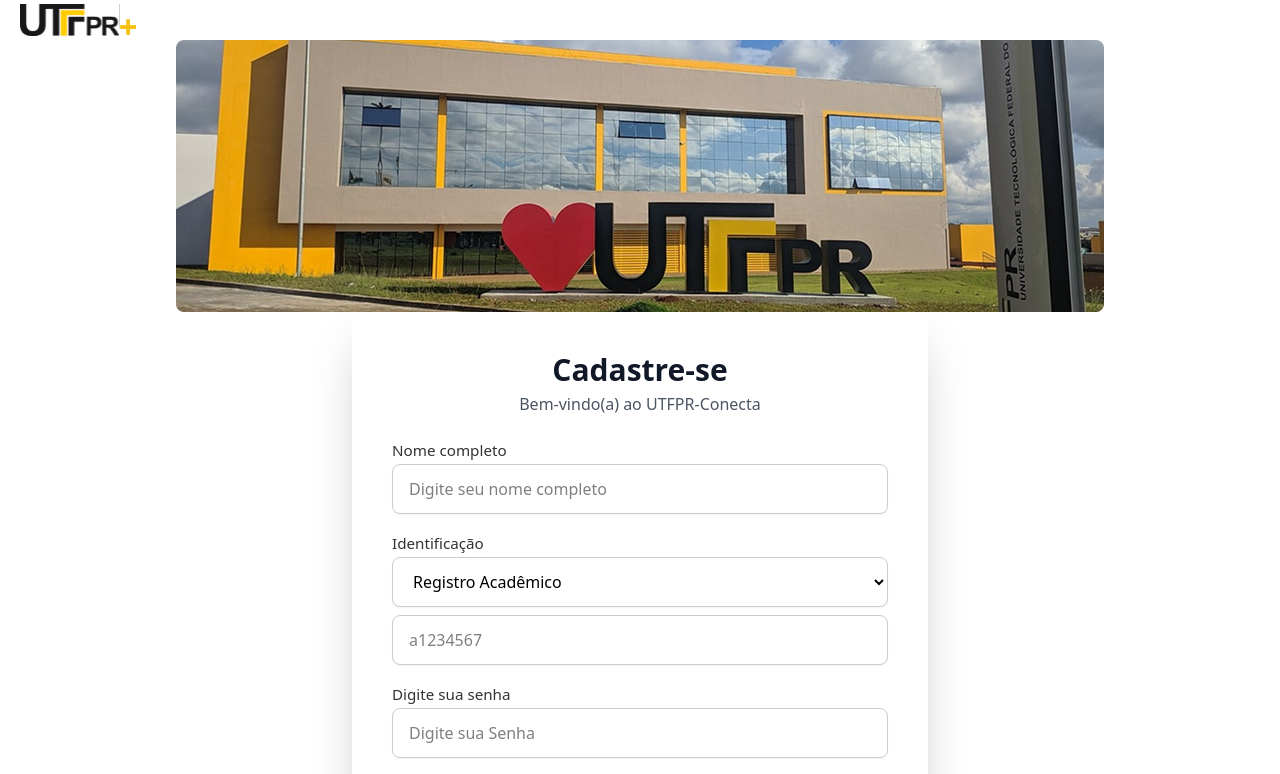
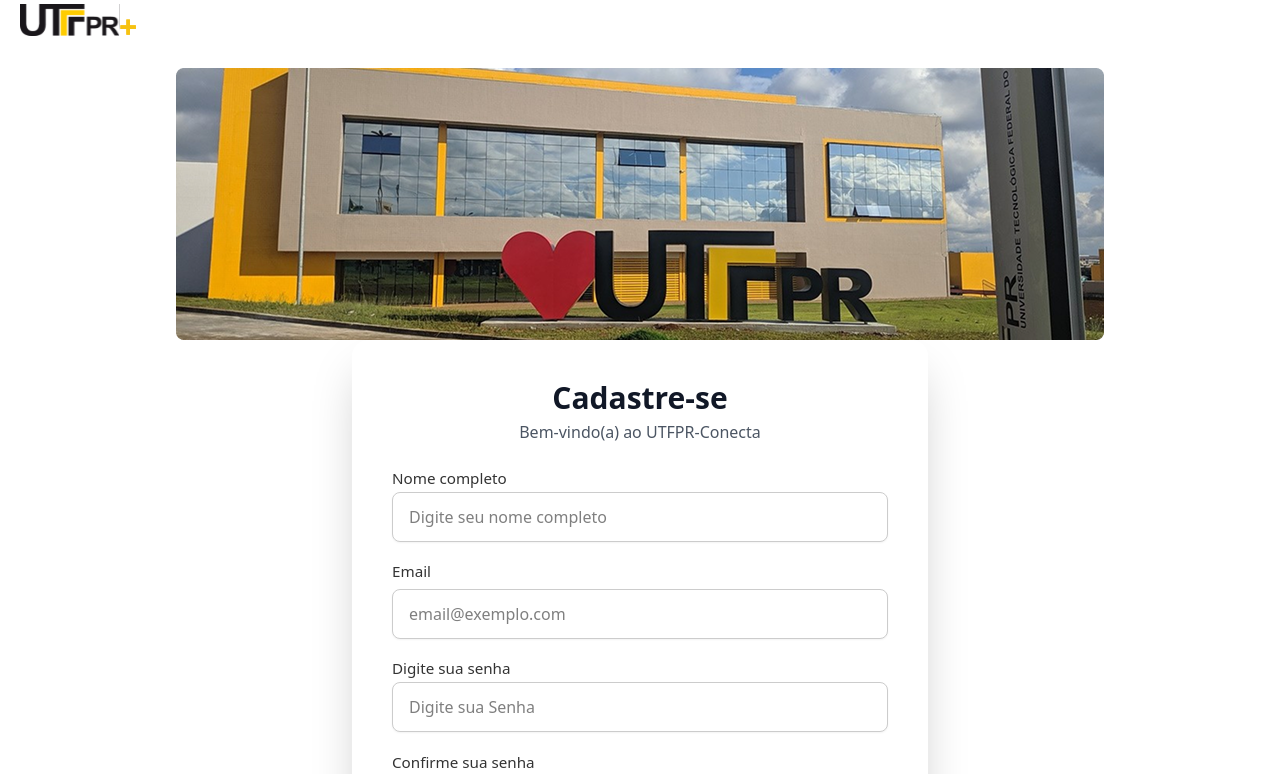
Before and after one commit to leonardohirt/UTFPR-Conecta, an Angular app: page /register in a window 1280 px wide. Shown: the top 774 px of the page. Built offline with nearby package versions, Linux system fonts and the light colour scheme.

Commit message:
Retirando o select RA

```diff
--- a/src/app/features/login/login.html
+++ b/src/app/features/login/login.html
@@ -5,7 +5,7 @@
 <main>
 
     <!--Imagem da UTFPR-->
-    <div class="flex justify-center">
+    <div class="flex justify-center mt-7">
         <img
             class="w-780 h-auto object-contain"
             src="assets/images/utfpr-main2.png"
--- a/src/app/features/register-form/register-form.html
+++ b/src/app/features/register-form/register-form.html
@@ -1,7 +1,7 @@
 <!--Navbar-->
 <app-register-navbar> </app-register-navbar>
 
-<div class="flex justify-center">
+<div class="flex justify-center mt-7">
 
   <img
     class="w-780 h-auto object-contain"
@@ -37,29 +37,8 @@
           </div>
 
           <div>
-            <label for="id" class="block text-sm font-medium text-gray-700">Identificação</label>
-
-            <select
-              name="id"
-              id="id"
-              [(ngModel)]="selectType"
-              class="mt-1 w-full p-2 border border-gray-300 rounded-md shadow-sm focus:outline-none focus:ring-2 focus:ring-blue-500"
-            >
-              <option value="ra">Registro Acadêmico</option>
-              <option value="email">Email</option>
-            </select>
-
+            <label for="email" class="block text-sm font-medium text-gray-700">Email</label>
             <input
-              *ngIf="selectType === 'ra'"
-              type="text"
-              name="ra"
-              placeholder="a1234567"
-              [(ngModel)]="ra"
-              class="mt-2 w-full p-2 border border-gray-300 rounded-md shadow-sm focus:outline-none focus:ring-2 focus:ring-blue-500"
-            />
-
-            <input
-              *ngIf="selectType === 'email'"
               type="email"
               name="email"
               placeholder="email@exemplo.com"
--- a/src/app/features/register-form/register-form.ts
+++ b/src/app/features/register-form/register-form.ts
@@ -16,8 +16,6 @@
 })
 export class RegisterForm {
   name: string = '';
-  selectType: string = 'ra';
-  ra: string = '';
   email: string = '';
   password: string = '';
   passwordConfirm: string = '';
@@ -29,12 +27,6 @@
    constructor(private router: Router) {}
 
   register(): void {
-
-     this.idValue =
-      this.selectType === 'ra'
-        ? `RA: ${this.ra}`
-        : `Email: ${this.email}`;
-
     if (!this.password || this.password !== this.passwordConfirm) {
       this.modalMessage = " As senhas não coincidem ou estão vazias"
       this.showModal = true;
@@ -42,7 +34,7 @@
     }
     else{
       this.modalMessage =
-      `Cadastro realizado com sucesso!\n Nome: ${this.name} \n${this.idValue}`;
+      `Cadastro realizado com sucesso!\n Nome: ${this.name} \n Email: ${this.email}`;
       this.showModal = true;
 
     }
```
